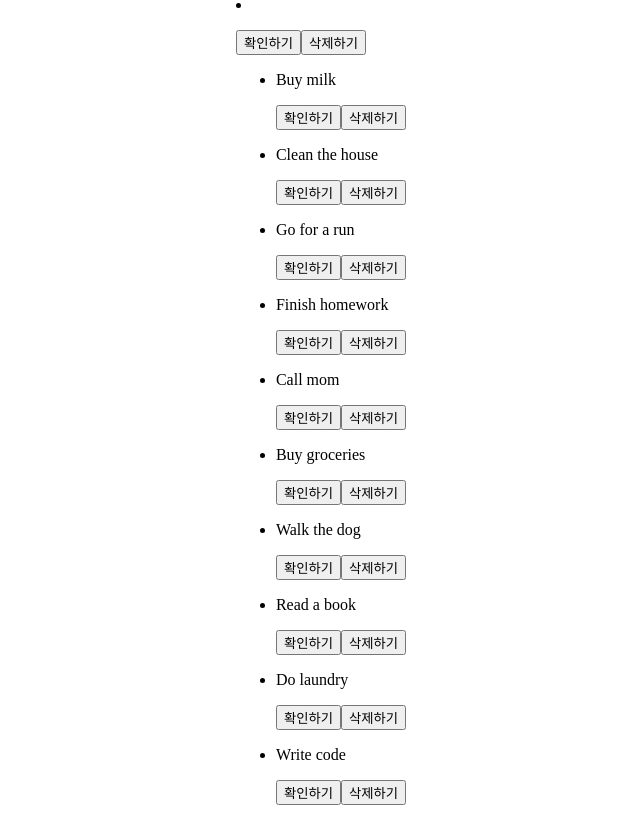
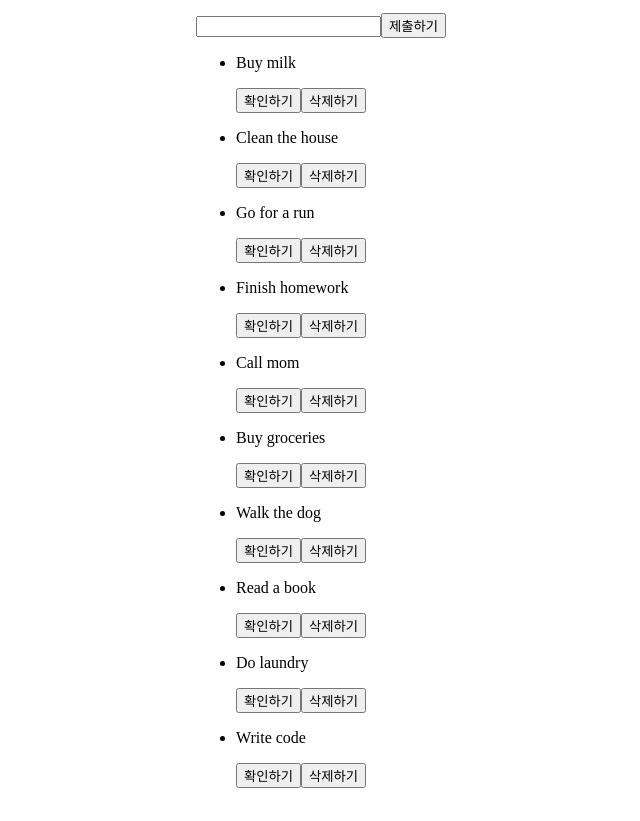
Before and after one commit to mujin0137/react-basic-9th-todo, a React (Vite) app: page / in a window 1280 px wide. Shown: the whole page, without its empty margins (319-959 px from the left). Built offline with nearby package versions, Linux system fonts and the light colour scheme.

Commit message:
feat: TodoListd에서 TodoContainer 컴포넌트로 분리리

```diff
--- a/src/App.jsx
+++ b/src/App.jsx
@@ -1,9 +1,10 @@
-import TodoList from "./components/TodoList";
+import TodoContainer from "./components/todo/TodoContainer";
+
 
 // src/App.jsx
 const App = () => {
   return <main className="main-center">
-    <TodoList />
+    <TodoContainer />
   </main>;
 };
 
--- a/src/components/TodoList.jsx
+++ b/src/components/todo/TodoContainer.jsx
@@ -1,5 +1,6 @@
 import { useState } from "react";
-import TodoItem from "./todo/TodoItem";
+import TodoForm from "./TodoForm";
+import TodoList from "./TodoList";
 
 const SAMPLE_TODOS = [
   { id: 1, text: "Buy milk", completed: false },
@@ -14,7 +15,7 @@ const SAMPLE_TODOS = [
   { id: 10, text: "Write code", completed: false },
 ];
 
-const TodoList = () => {
+const TodoContainer = () => {
   const [todos, setTodos] = useState(SAMPLE_TODOS);
   const [todoText, setTodoText] = useState("");
 
@@ -56,24 +57,18 @@ const TodoList = () => {
 
   return (
     <div>
-      <TodoItem
-      handleSubmit={handleSubmit}
-       todoText={todoText}
-        handChangeTodoText={handleChangeTodoText}
-        />
-
-      <ul>
-        {todos.map(({ id, text, completed }) => (
-          <TodoItem key={id}
-          completed={completed}
-          text={text}
-          handleDelete={handleDelete}
-           handleToggleCompleted={handleToggleCompleted}
-           id={id }/>
-        ))}
-      </ul>
+      <TodoForm
+        handleSubmit={handleSubmit}
+        todoText={todoText}
+        handleChangeTodoText={handleChangeTodoText}
+      />
+      <TodoList
+        todos={todos}
+        handleToggleCompleted={handleToggleCompleted}
+        handleDelete={handleDelete}
+      />
     </div>
   );
 };
 
-export default TodoList;
+export default TodoContainer;
--- a/src/components/todo/TodoForm.jsx
+++ b/src/components/todo/TodoForm.jsx
@@ -6,3 +6,5 @@ const TodoForm = ({ handleSubmit, todoText, handleChangeTodoText }) => {
     </form>
   );
 };
+
+export default TodoForm
--- /dev/null
+++ b/src/components/todo/TodoList.jsx
@@ -0,0 +1,21 @@
+import TodoItem from "./TodoItem";
+
+const TodoList = ({ todos, handleDelete, handleToggleCompleted }) => {
+  console.log(todos);
+  return (
+    <ul>
+      {todos.map(({ id, text, completed }) => (
+        <TodoItem
+          key={id}
+          completed={completed}
+          text={text}
+          handleDelete={handleDelete}
+          handleToggleCompleted={handleToggleCompleted}
+          id={id}
+        />
+      ))}
+    </ul>
+  );
+};
+
+export default TodoList;
```
